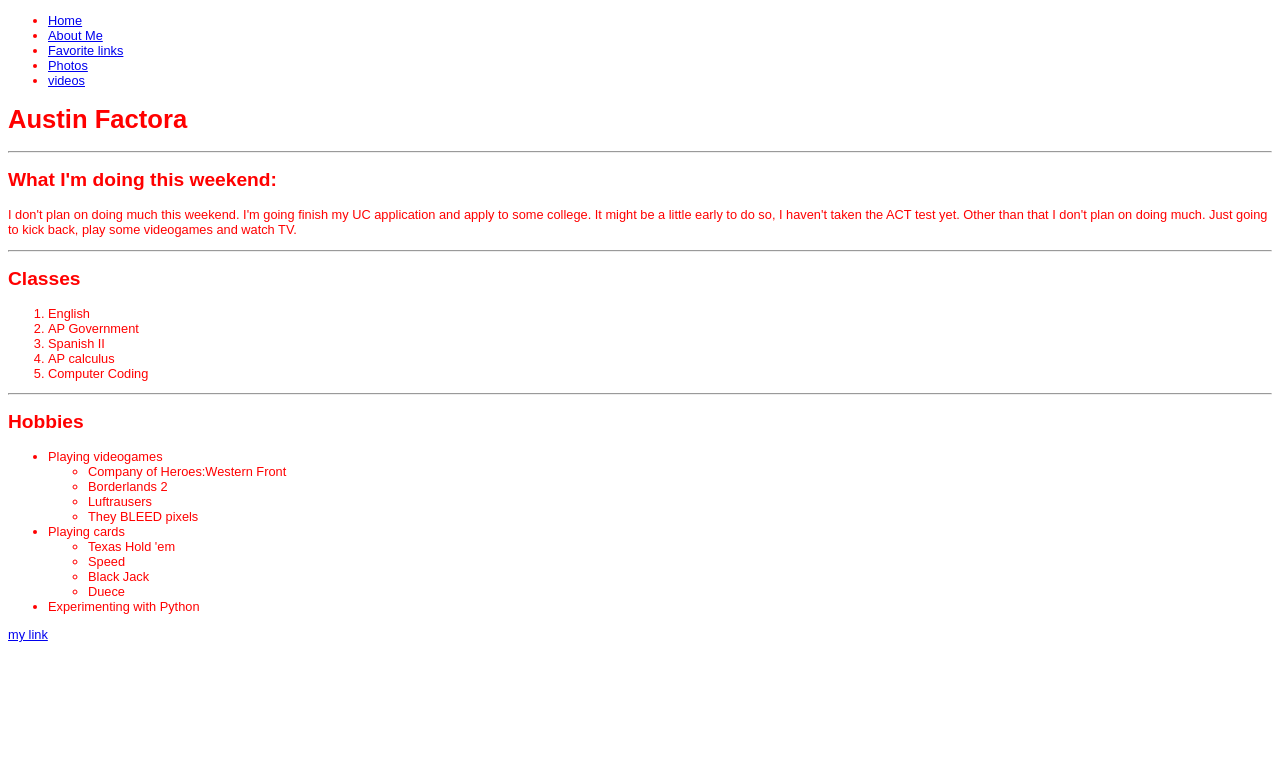
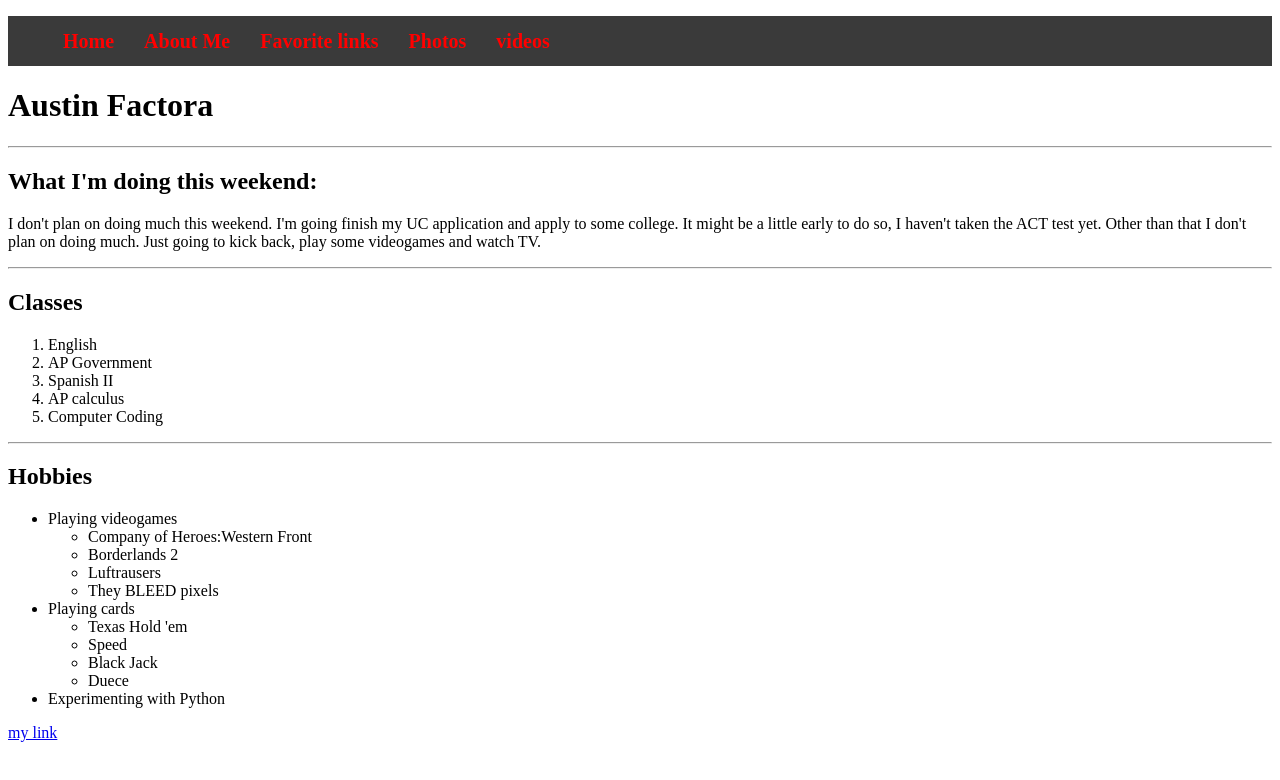
Before and after one commit to Schr0dinger1/codingclass, a plain HTML site: page index.html in a window 1280 px wide. Drawn offline with Linux system fonts and the light colour scheme.

Commit message:
Redid links
reorganized the links

```diff
--- a/index.html
+++ b/index.html
@@ -8,7 +8,8 @@
   <body>
 
 
-     <nav id="navigation">
+     <nav class="page-navigation" >
+
 
 	<ul>
 
@@ -54,7 +55,7 @@
           Hobbies
       </h2>
 
-      <ul>
+      <ul class="hobbies">
           <li>Playing videogames
           	<ul>
 
--- a/main.css
+++ b/main.css
@@ -1,8 +1,33 @@
-body {
-	font-size: 0.8em;
-	font-family: arial, sans-serif;
-    color: red;
+.page-navigation {
+	background-color:#3A3A3A;
+	height: 50px;
+
 }
-strong{
-	color:black;
+
+.page-navigation ul {
+	list-style:none;
 }
+
+.page-navigation ul li {
+	padding: 0 15px;
+	line-height: 50px;
+	float: left
+
+}
+.page-navigation ul li a {
+	color: #FF0000;
+	text-decoration:none;
+	font-weight: bold;
+	font-size: 20px;
+
+
+}
+
+.page-navigation ul li a:hover {
+	color:#0000FF ;
+	text-decoration: underline;
+}
+
+.hobbies li {
+	color:#FF0000:
+}
```
Also changed, not shown: Photos.html (+2 -1 lines), about.html (+1 -1 lines), links.html (+2 -1 lines), template.html (+1 -1 lines), videos.html (+2 -1 lines).
